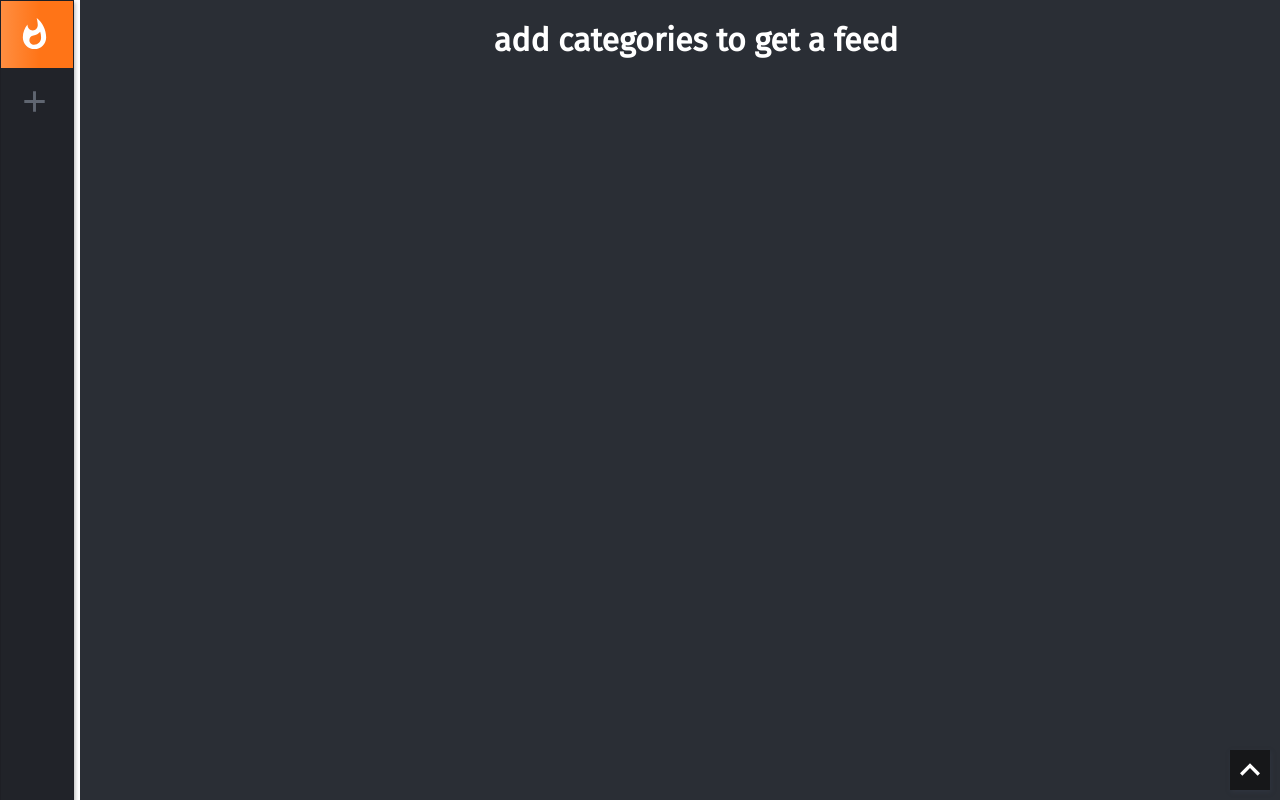
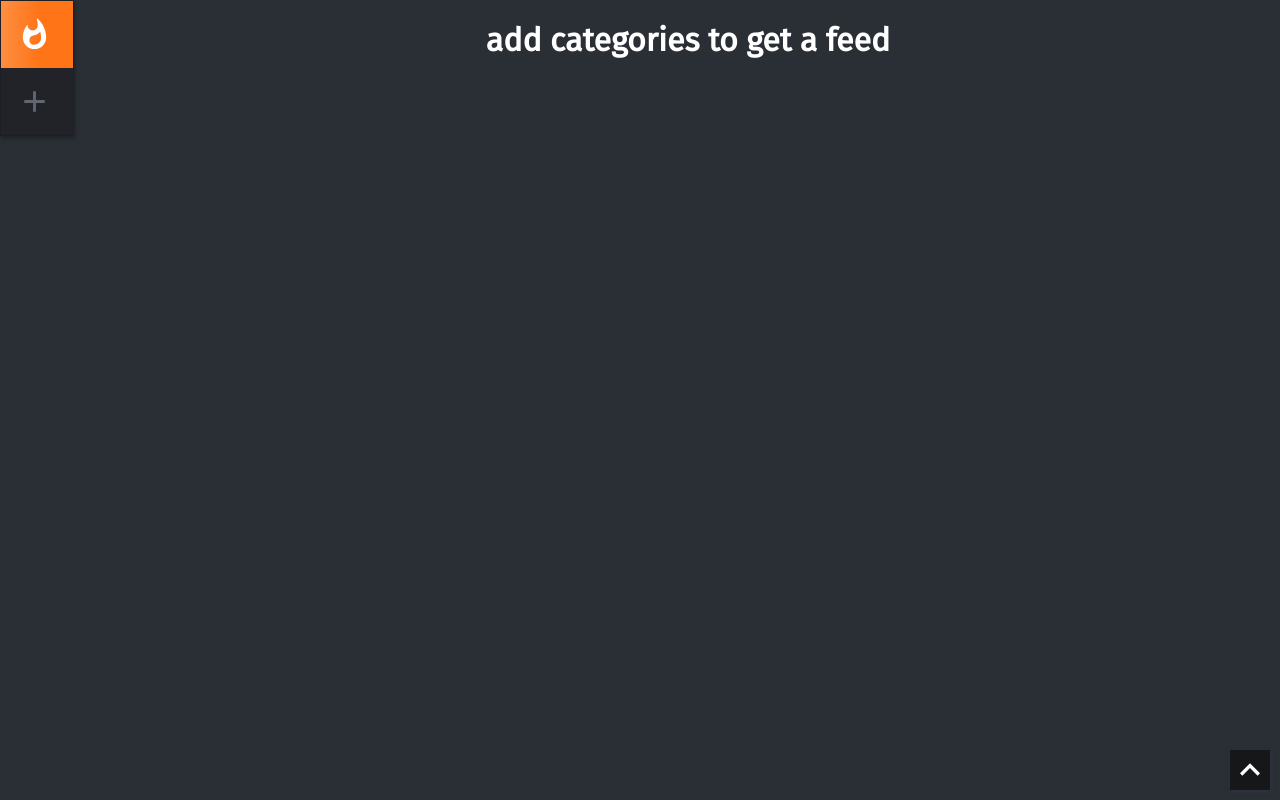
Before and after one commit to Haroldthe24th/agrigor, a React (Create React App) app in the folder react/: page / in a window 1280 px wide. Built offline with nearby package versions, Linux system fonts and the light colour scheme.

Commit message:
frontend styling and structure changes

```diff
--- a/react/src/App.js
+++ b/react/src/App.js
@@ -130,7 +130,7 @@ class App extends React.Component {
       }
     });
 
-    await fetch("https://limitless-temple-43961.herokuapp.com/resources/getResources/mixed", {
+    await fetch("http://localhost:5000/resources/getResources/mixed", {
       method: "POST",
       headers: {
         Accept: "application/json",
@@ -157,7 +157,7 @@ class App extends React.Component {
       return;
     }
     //
-    const url = "https://limitless-temple-43961.herokuapp.com/resources/getResources/" + section;
+    const url = "http://localhost:5000/resources/getResources/" + section;
 
     let req = new Request(url);
     await fetch(req).then((response) => {
@@ -207,7 +207,7 @@ class App extends React.Component {
       userHasFeed,
     } = this.state;
     return (
-      <div style={{ display: "flex" }}>
+      <div className="main-container">
         <Navbar
           navbarItems={navbarItems.filter(
             (item, index) => item.inNavbar == true
--- a/react/src/components/Main.js
+++ b/react/src/components/Main.js
@@ -47,15 +47,7 @@ function Main({ articleArray, searchCallback, userHasFeed }) {
 
   return (
     <div
-      style={{
-        flex: 1,
-        display: "flex",
-        flexDirection: "row",
-        flexWrap: "wrap",
-        background: "#2a2e35", //"#F0F0F0",
-        paddingLeft: "4rem",
-        paddingRight: "2rem",
-      }}
+      className="main-content"
     >
       <ScrollButton />
       {/*  <SearchBar searchCallback={searchCallback} />*/}
--- a/react/src/components/Navbar.js
+++ b/react/src/components/Navbar.js
@@ -19,9 +19,7 @@ import AddIcon from "@material-ui/icons/Add";
 
 function Navbar({ section, sectionCb, modalCallback, navbarItems }) {
   return (
-    <div style={{ flex: " 0 0 80px" }}>
-      <div className="sidebar">
-        <List disablePadding dense>
+        <List disablePadding dense className="navbar-list">
           <ListItem
             button
             style={{
@@ -53,7 +51,7 @@ function Navbar({ section, sectionCb, modalCallback, navbarItems }) {
                 style={{
                   padding: "1rem",
                   background: section == item.title ? "#ff7417" : "",
-                  fontSize: ".8rem"
+                  fontSize: ".8rem",
                 }}
                 onClick={() => sectionCb(item.title)}
               >
@@ -79,8 +77,6 @@ function Navbar({ section, sectionCb, modalCallback, navbarItems }) {
             </ListItemIcon>
           </ListItem>
         </List>
-      </div>
-    </div>
   );
 }
 
--- a/react/src/index.css
+++ b/react/src/index.css
@@ -25,24 +25,14 @@ hr {
 }
 .save-btn {
   color: #fff;
-   float: right;
-   margin-right: 1.2rem;
-   padding: 1rem;
+  float: right;
+  margin-right: 1.2rem;
+  padding: 1rem;
 }
-.save-btn:hover  {
+.save-btn:hover {
   cursor: pointer;
 }
 .sidebar {
-  /* max-width: 240px;*/
-  border: 1px solid rgba(0, 0, 0, 0.1);
-  position: fixed;
-  background-color: #212329;
-  width: 4.5rem;
-  height: 100vh;
-  color: white;
-  box-shadow: 1px 2px 4px rgba(0, 0, 0, 0.3);
-
-  /* transition: width 600ms ease;*/
 }
 .sidebar-icon {
   color: #fff;
@@ -99,16 +89,16 @@ hr {
 .card-categories {
   display: flex;
   flex-direction: row;
-  padding: .5rem;
+  padding: 0.5rem;
 }
 .card-category {
   letter-spacing: 0.5px;
   font-size: 14px;
-  color:#c1c1c1;
+  color: #c1c1c1;
   border-radius: 20rem;
   padding: 0.3rem;
-  margin-right: .4rem;;
-  background-color:rgb(81, 84, 90);
+  margin-right: 0.4rem;
+  background-color: rgb(81, 84, 90);
 }
 
 .page-error-msg {
@@ -117,14 +107,13 @@ hr {
   height: 100vh;
 }
 .card-animate {
- /* transform: translateY(300px);
+  /* transform: translateY(300px);
   animation: fallPerspective 0.5s ease-in-out forwards;*/
   visibility: visible;
   opacity: 1;
 }
 
 @keyframes fallPerspective {
-
   100% {
     transform: translateY(0px);
     opacity: 1;
@@ -211,7 +200,7 @@ input[type="search"]::-webkit-search-cancel-button {
   /*height: 22rem;*/
   background: #212329;
   border: 1px solid #404040;
-  border-radius: .1rem;
+  border-radius: 0.1rem;
 }
 .landing-card-holder {
   margin: auto;
@@ -235,6 +224,7 @@ input[type="search"]::-webkit-search-cancel-button {
   backface-visibility: hidden;
   border-radius: 0.1rem;
   border: 1px solid #404040;
+  text-align: center;
 }
 .landing-card:hover {
   /*transform: scale(1.05);
@@ -243,7 +233,7 @@ input[type="search"]::-webkit-search-cancel-button {
   background: #e68443;
   color: white;
 }
-.save-btn-holder{
+.save-btn-holder {
   height: 3.5rem;
 }
 .modal {
@@ -321,3 +311,39 @@ input[type="search"]::-webkit-search-cancel-button {
   width: 65px;
   background: #800;
 }
+.main-container {
+  display: flex;
+  flex-direction: row;
+}
+.main-content {
+  flex: 1;
+  display: flex;
+  flex-direction: row;
+  flex-wrap: wrap;
+  background: #2a2e35;
+  padding-left: 6rem;
+}
+.navbar-list {
+  /* max-width: 240px;*/
+  border: 1px solid rgba(0, 0, 0, 0.1);
+  position: fixed !important;
+  background-color: #212329;
+  width: 4.5rem;
+  color: white;
+  box-shadow: 1px 2px 4px rgba(0, 0, 0, 0.3);
+
+  /* transition: width 600ms ease;*/
+}
+.navbar-list {
+  /*display: flex;*/
+}
+@media only screen and (max-width: 480px) {
+  .landing-card-section {
+    width: 99vw;
+  }
+}
+@media only screen and (max-device-width: 1024px) {
+  .landing-card-section {
+    width: 99vw;
+  }
+}
```
Lines whose indentation alone changed are shown as unchanged.
